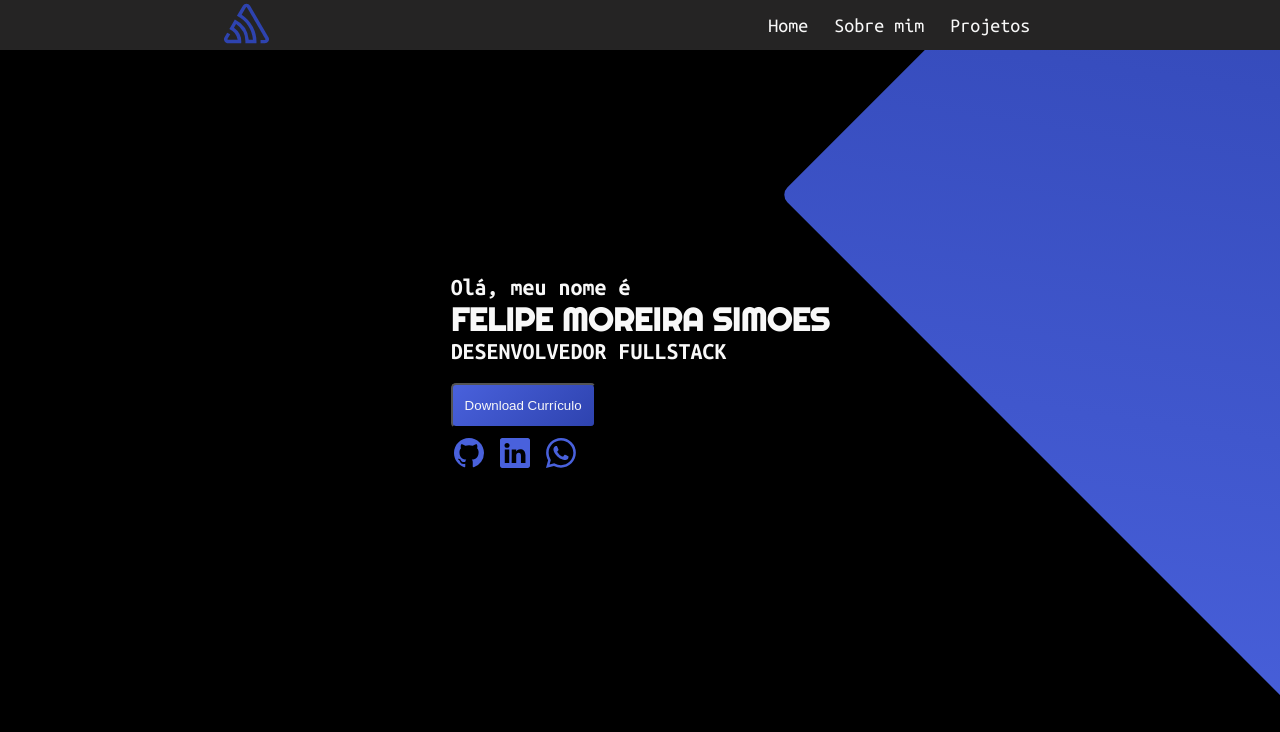
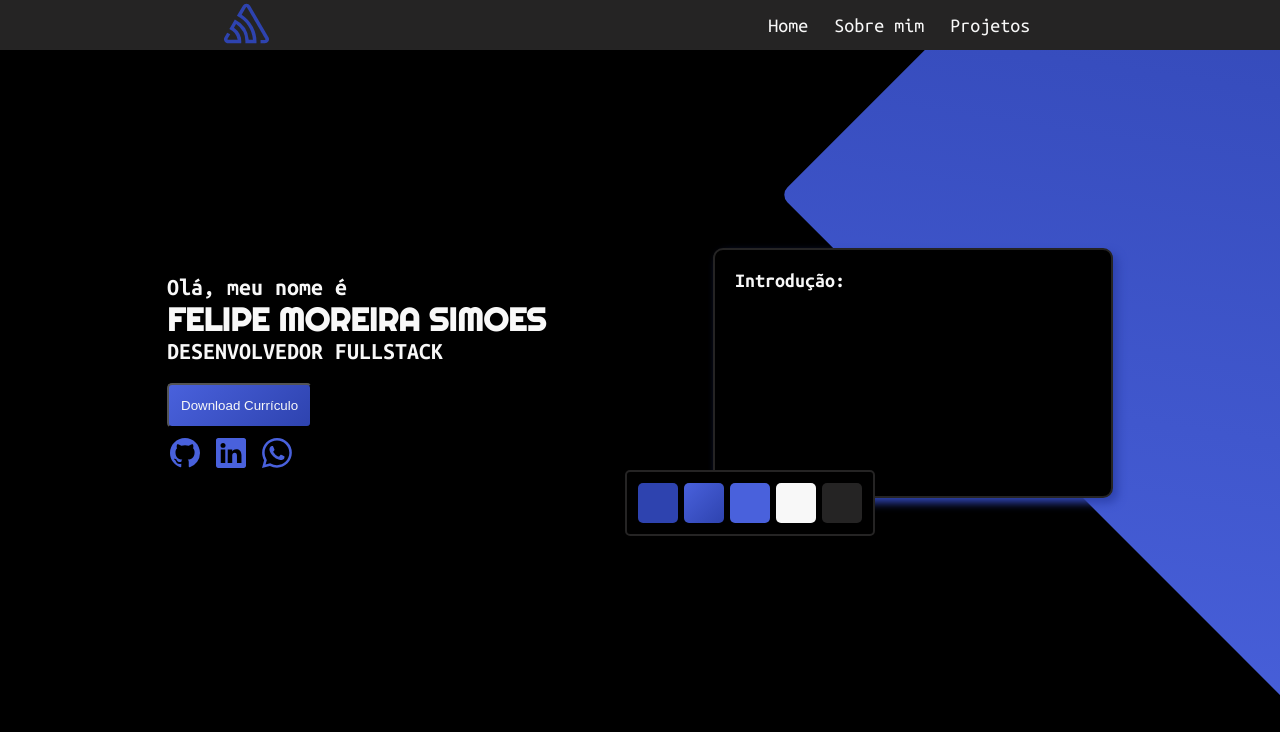
Before and after one commit to FMS0102/cv-online, a React (Create React App) app in the folder frontend/: page / in a window 1280 px wide. Shown: the top 732 px of the page. Built offline with nearby package versions, Linux system fonts and the light colour scheme.

Commit message:
Create Typewriter component

```diff
--- a/frontend/package.json
+++ b/frontend/package.json
@@ -15,6 +15,7 @@
     "react-icons": "^4.4.0",
     "react-router-dom": "^6.4.0",
     "react-scripts": "5.0.1",
+    "react-simple-typewriter": "^3.0.1",
     "typescript": "^4.4.2",
     "web-vitals": "^2.1.0"
   },
--- a/frontend/src/components/Home/index.tsx
+++ b/frontend/src/components/Home/index.tsx
@@ -2,6 +2,7 @@ import { BsGithub, BsWhatsapp, BsLinkedin } from 'react-icons/bs'
 import { IconContext } from 'react-icons'
 import Img_panel from '../../images/lateral_panel.svg'
 import './styles.css'
+import Typewriter from '../Typewriter'
 
 
 function Home() {
@@ -49,6 +50,7 @@ function Home() {
                         </IconContext.Provider>
                     </div>
                 </div>
+                <Typewriter />
             </div>
         </>
     )
--- a/frontend/src/components/Home/styles.css
+++ b/frontend/src/components/Home/styles.css
@@ -14,7 +14,7 @@ img {
 .flex-body-content {
     display: flex;
     align-items: center;
-    justify-content: center;
+    justify-content: space-evenly;
     height: 70vh;
     margin-bottom: 100px;
     margin-top: -50%;
--- /dev/null
+++ b/frontend/src/components/Typewriter/index.tsx
@@ -0,0 +1,49 @@
+import { useTypewriter } from 'react-simple-typewriter'
+import './styles.css'
+
+const TypeWriter = () => {
+
+    const { text } = useTypewriter({
+        words: [
+            'Hell world ashdjahsdkj haskjdhashd kajhsdk jhaskd' +
+            'hakjshdkjahsdkjhasdjhasdkjh'
+        ],
+        loop: 2,
+        typeSpeed: 50,
+        deleteSpeed: 40
+    })
+
+    return (
+        <div className='typerwriter-content'>
+            <div className='text-details'>
+                <h2 className='intro-title'>Introdução:</h2>
+                <h2>
+                    {text}
+                </h2>
+            </div>
+
+            <div className='color-site'>
+                <div className='color' style={{ background: 'var(--light-color)' }}>
+
+                </div>
+                <div className='color' style={{ background: 'var(--light-linear)' }}>
+
+                </div>
+                <div className='color' style={{ background: 'var(--primary-hover-color)' }}>
+
+                </div>
+                <div className='color' style={{ background: 'var(--primary-color)' }}>
+
+                </div>
+                <div className='color' style={{ background: 'var(--dark-color)' }}>
+
+                </div>
+            </div>
+        </div>
+
+
+    )
+
+}
+
+export default TypeWriter
--- /dev/null
+++ b/frontend/src/components/Typewriter/styles.css
@@ -0,0 +1,57 @@
+.typerwriter-content {
+    width: 400px;
+    height: 250px;
+    background: var(--black-color);
+    border: 2px solid var(--dark-color);
+    position: relative;
+    border-radius: 10px;
+    box-shadow: 5px 5px 8px 0px var(--light-color);
+}
+
+.text-details {
+    padding: 20px;
+    padding-bottom: 50px;
+}
+
+.text-details h2 {
+    font-size: 20px;
+}
+
+.intro-title {
+    margin-bottom: 15px;
+}
+
+.color-site {
+    position: absolute;
+    bottom: -40px;
+    left: -90px;
+    display: flex;
+    justify-content: space-around;
+    padding: 8px;
+    background-color: var(--black-color);
+    border: 2px solid var(--dark-color);
+    border-radius: 5px;
+}
+
+.color {
+    width: 40px;
+    height: 40px;
+    margin: 3px;
+    border-radius: 5px;
+    cursor: pointer;
+    position: relative;
+}
+
+@media(max-width: 890px) {
+    .typerwriter-content {
+        margin-top: 50px;
+    }
+
+    .color-site {
+        bottom: -55px;
+        left: 20%;
+    }
+
+
+
+}
```
Also changed, not shown: 1 other file (tests, documents, lock files or other folders).
